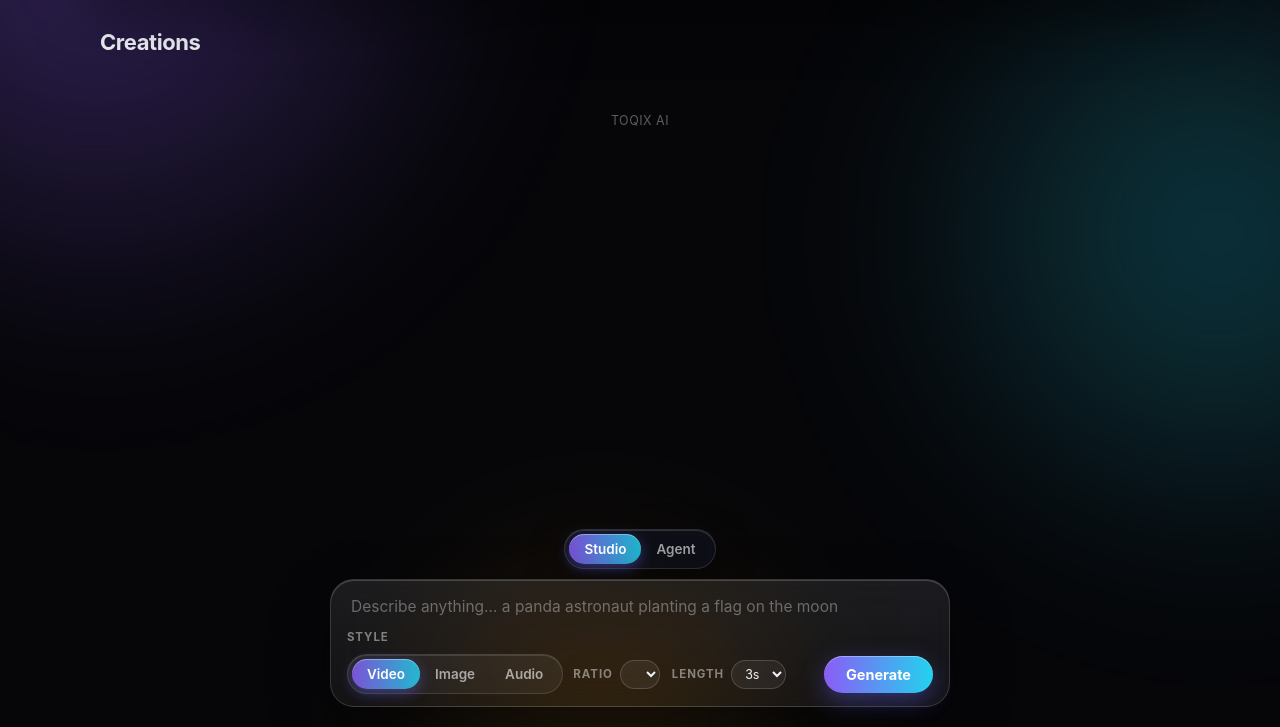
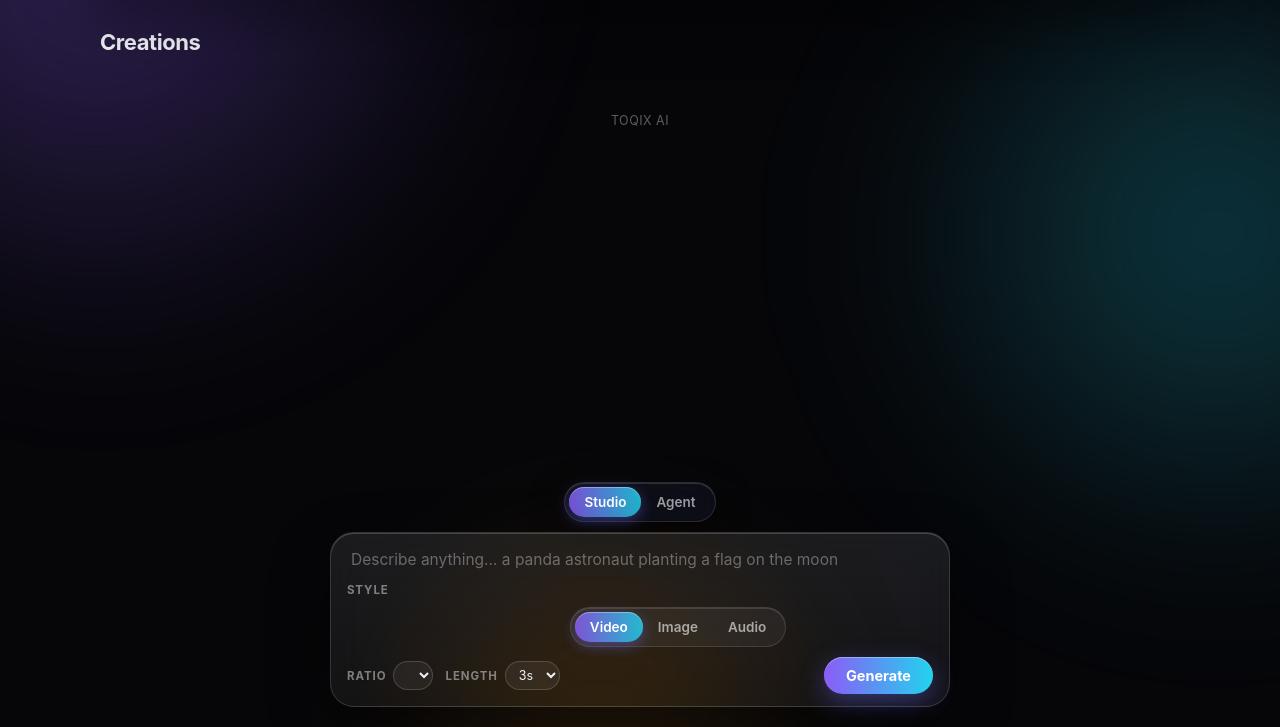
Before and after one commit to itsProgrammerAli/toqix-ai, a plain HTML site: page web/index.html in a window 1280 px wide. Shown: the part 73-800 px from the top of the page. Drawn offline with Linux system fonts and the light colour scheme; files that its build step writes are made by us from their sources; no server answers; files whose address does not match are found by name.

Commit message:
Composer: center the Video/Image/Audio switch in the controls row

```diff
--- a/web/style.css
+++ b/web/style.css
@@ -345,8 +345,10 @@ footer {
   box-shadow: inset 0 1px 0 rgba(255,255,255,.22);
 }
 
-.controls { display: flex; align-items: center; gap: 10px; flex-wrap: wrap; row-gap: 8px; }
-.opt-line { display: flex; align-items: center; gap: 12px; flex-wrap: nowrap; flex: 1; }
+.controls { display: grid; grid-template-columns: 1fr auto 1fr; align-items: center; gap: 10px; }
+.controls .seg { grid-column: 2; justify-self: center; }
+.controls .primary { grid-column: 3; justify-self: end; }
+.opt-line { grid-column: 1; justify-self: start; display: flex; align-items: center; gap: 12px; flex-wrap: nowrap; }
 .dur { display: flex; align-items: center; gap: 7px; }
 .dur select {
   background: rgba(255,255,255,.06); color: #f2f3f8;
@@ -530,4 +532,8 @@ body.lb-open { overflow: hidden; }
   .user-chip { padding: 4px; }
   .wide-only { display: none; }
   .bottom-dock { bottom: 12px; gap: 8px; }
+  .controls { grid-template-columns: 1fr auto; row-gap: 8px; }
+  .controls .seg { grid-column: 1 / -1; grid-row: 1; }
+  .opt-line { grid-column: 1; grid-row: 2; }
+  .controls .primary { grid-column: 2; grid-row: 2; }
 }
```
